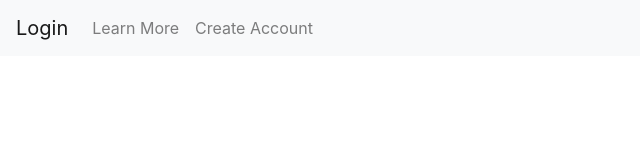
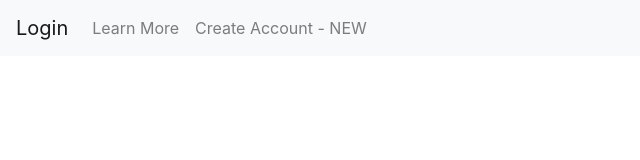
Before and after one commit to innessaschwartz/personal-blog, an Angular app: page / in a window 1280 px wide. Shown: the top 160 px of the page, without its empty margins (0-640 px from the left). Built offline with nearby package versions, Linux system fonts and the light colour scheme.

Commit message:
Added ADD button onto button. Closes #1

```diff
--- a/src/app/header/header.component.html
+++ b/src/app/header/header.component.html
@@ -9,7 +9,7 @@
         <a class="nav-link" href="#">Learn More</a>
       </li>
       <li class="nav-item">
-        <a class="nav-link" href="#">Create Account</a>
+        <a class="nav-link" href="#">Create Account - NEW</a>
 	</li>
     </ul>
   </div>
```
